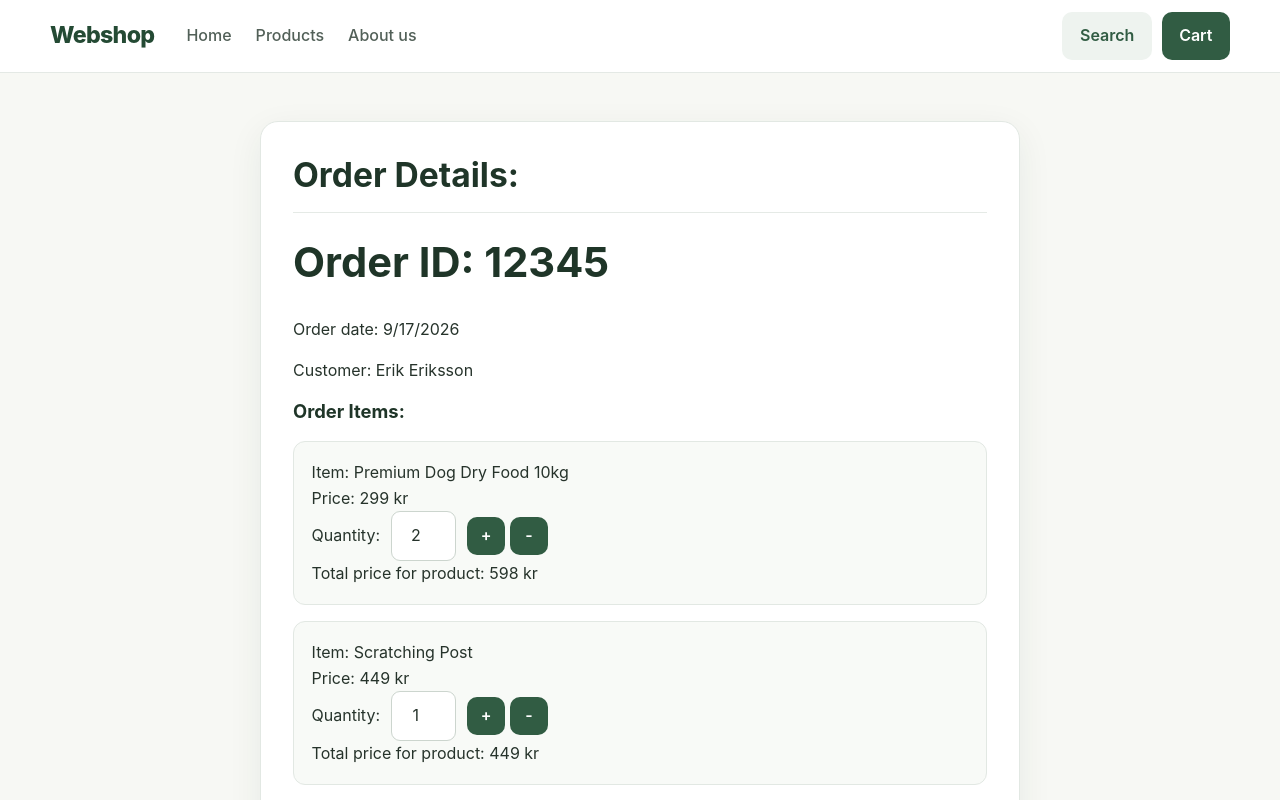
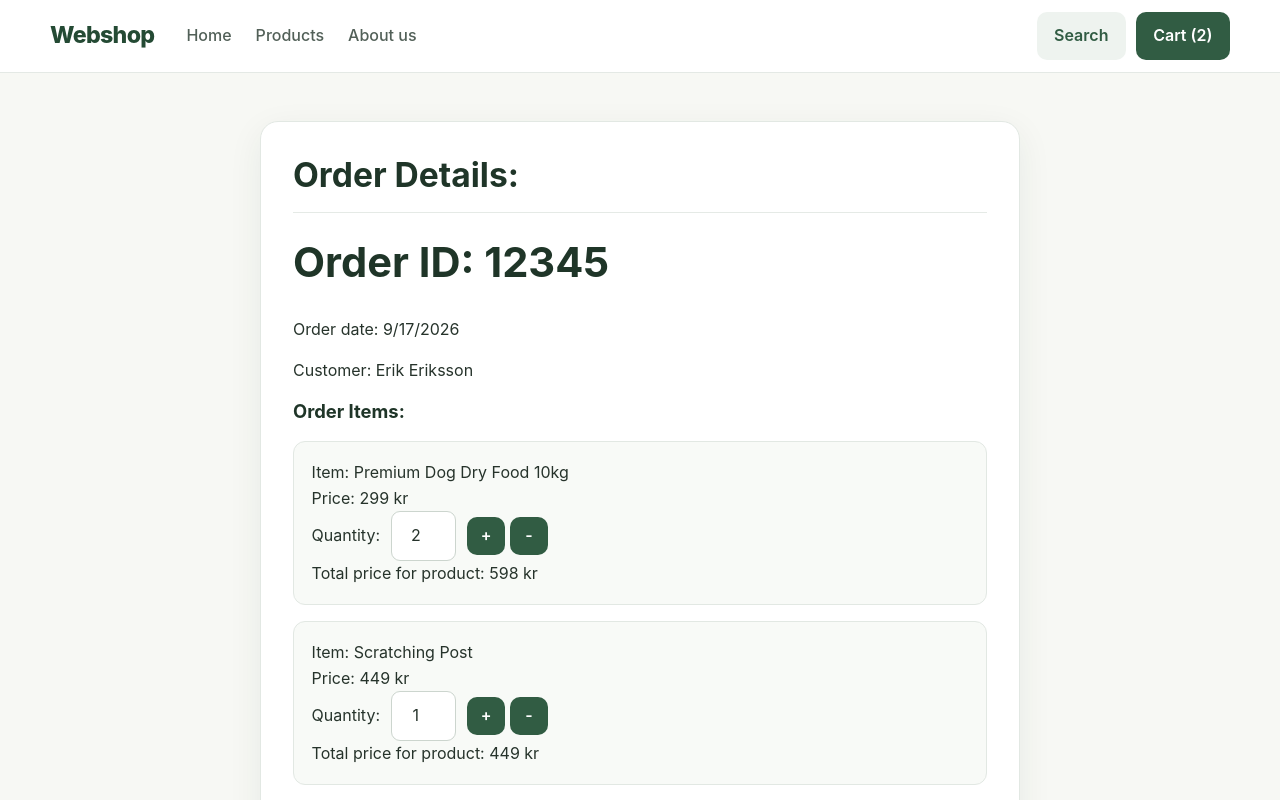
Before and after one commit to ekatera/Webshop_group_project, a React (Vite) app: page /order in a window 1280 px wide. Shown: the top 800 px of the page. Built offline with nearby package versions, Linux system fonts and the light colour scheme; data requests are answered from the project's data file.

Commit message:
add cart to Header with num of products

```diff
--- a/package.json
+++ b/package.json
@@ -15,6 +15,7 @@
     "@hookform/resolvers": "^5.9.1",
     "@tanstack/react-query": "^5.103.1",
     "json-server": "^1.0.0-beta.15",
+    "lucide-react": "^1.48.0",
     "react": "^19.2.8",
     "react-dom": "^19.2.8",
     "react-hook-form": "^7.88.0",
--- a/src/App.css
+++ b/src/App.css
@@ -276,6 +276,12 @@
   font-weight: 700;
 }
 
+.shopping-cart:hover {
+  filter: drop-shadow(0 0 15px rgba(144, 238, 144, 1));
+  transform: scale(1.15);
+  transition: all 0.2s ease;
+}
+
 .about-page {
   width: min(1180px, calc(100% - 2rem));
   margin: 0 auto;
--- a/src/components/Header.tsx
+++ b/src/components/Header.tsx
@@ -1,4 +1,11 @@
+import { useUserStore } from './Store';
+import { useNavigate } from 'react-router-dom';
+import { Link } from 'react-router-dom';
+
 const Header = () => {
+  const order: any = useUserStore(( state : any ) => state.order) || null;
+  console.log('header:', order?.orderItems?.length)
+  const navigate = useNavigate();
   return (
     <header className="header">
       <div className="header__container">
@@ -7,14 +14,14 @@ const Header = () => {
         </a>
 
         <nav className="header__nav">
-          <a href="/">Home</a>
-          <a href="/products">Products</a>
-          <a href="/about">About us</a>
+          <Link to="/">Home</Link>
+          <Link to="/products">Products</Link>
+          <Link to="/about">About us</Link>
         </nav>
 
         <div className="header__actions">
           <button>Search</button>
-          <button>Cart</button>
+          <button onClick = { () => navigate("/order") }>Cart { order && order.orderItems.length > 0 ? `(${order.orderItems.length})` : '' }</button>
         </div>
       </div>
     </header>
--- a/src/components/Products.tsx
+++ b/src/components/Products.tsx
@@ -1,5 +1,6 @@
 import { useQuery } from '@tanstack/react-query';
-
+import { ShoppingCart } from 'lucide-react';
+import { useUserStore } from './Store';
 const Products = () => {
     const { data: products, error } = useQuery({
         queryKey: ['products'],
@@ -9,6 +10,8 @@ const Products = () => {
             return data;
         }
     });
+
+    const addToCart = useUserStore( (state: any) => state.updateOrder );
 
     if (error) {
         return <p>Something went wrong...</p>;
@@ -27,7 +30,14 @@ const Products = () => {
                             className="product-card__image"
                         />
                         <h2>{product.title}</h2>
-                        <p className="product-card__price">{product.price} kr</p>
+                        <p className="product-card__price">{product.price} kr
+                            <ShoppingCart className="shopping-cart"
+                            onClick={() =>
+                            {
+                                console.log('Add to cart', product.id);
+                                addToCart(product.id, 1);
+                            }} />
+                        </p>
                     </article>
                 ))}
             </div>
--- a/src/components/Store.tsx
+++ b/src/components/Store.tsx
@@ -41,13 +41,15 @@ export const useUserStore = create ( (set)  => (
 
                 {
                     if ( state.order ) {
+                        const newOrder = {...state.order};
                         const found = state.order.orderItems.find( (item : any) => item.itemId === itemId );
                         if ( found ) {
                             found.quantity += 1;
                         } else {
                             state.order.orderItems.push({ itemId, quantity: 1 });
                         }
-                        return { order: state.order };
+                        newOrder.orderItems = [...state.order.orderItems];
+                        return { order: newOrder };
                     } else { // create new order
                         const newOrder : OrderObj = {
                             orderId: Date.now(),
```
Also changed, not shown: 1 other file (tests, documents, lock files or other folders). Lines whose indentation alone changed are shown as unchanged.
